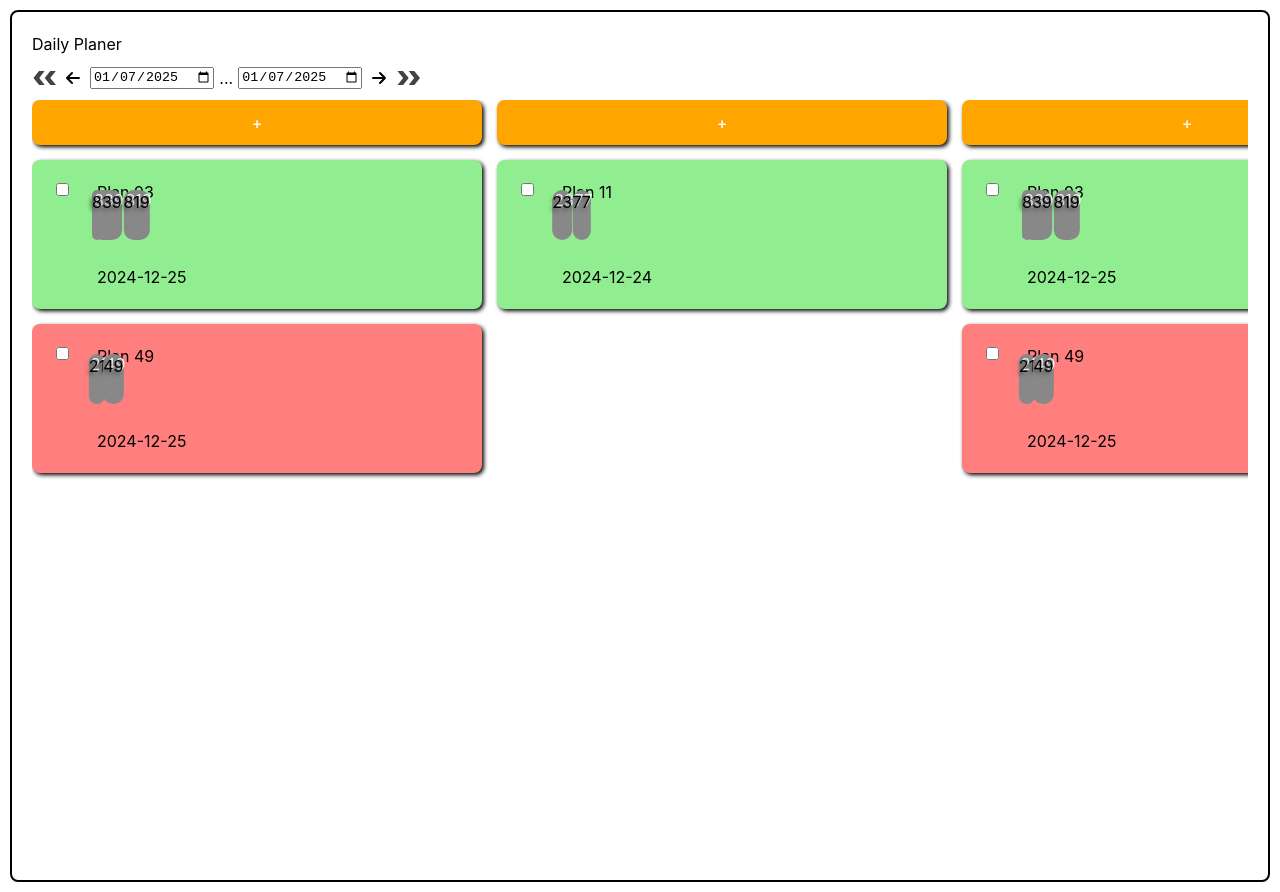
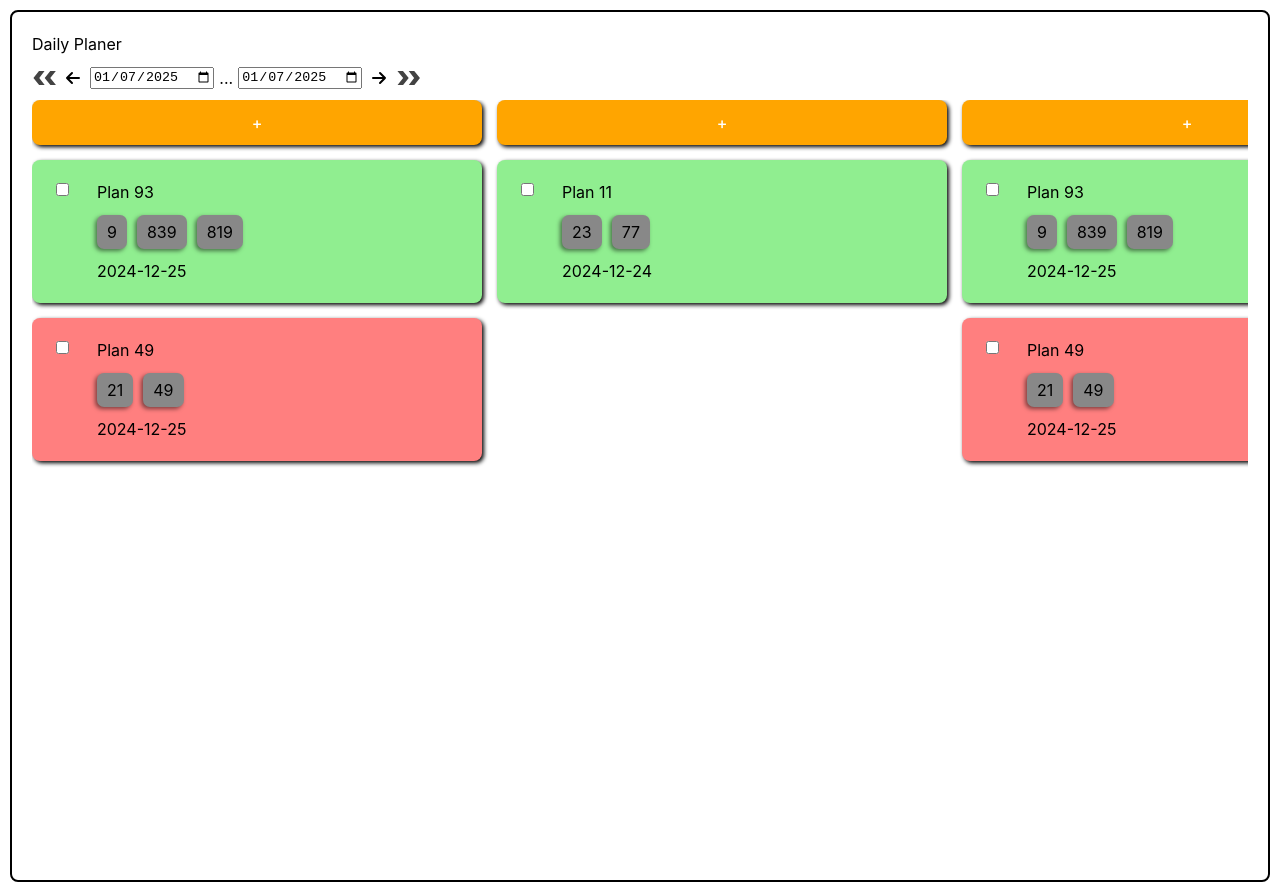
Before and after one commit to SangHwi-Back/daily-planer-react, a React (Vite) app: page / in a window 1280 px wide. Built offline with nearby package versions, Linux system fonts and the light colour scheme.

Commit message:
Edit plan CSS

```diff
--- a/src/DailyPlanerContainer/PlanContainer.tsx
+++ b/src/DailyPlanerContainer/PlanContainer.tsx
@@ -26,16 +26,19 @@ export default function PlanContainer({plan}: Props) {
           </div>
           {/*End of Top Area*/}
 
-          <div className={styles.bottomArea}>
+          <div className={styles.tagArea}>
             {tags.map(tag => (
               <span className={styles.roundedTag}>
-                <div>{tag.name}</div>
+                <div className={styles.subView}>{tag.name}</div>
               </span>
             ))}
           </div>
           {/*End of Bottom Area*/}
 
-          {date}
+          <div className={styles.bottomArea}>
+            {date}
+          </div>
+
         </div>
         {/*End of Contents Trailing*/}
       </div>
--- a/src/DailyPlanerContainer/planContainer.module.css
+++ b/src/DailyPlanerContainer/planContainer.module.css
@@ -33,20 +33,30 @@
     justify-content: space-evenly;
 }
 
-.contentsTrailing > .bottomArea {
+.contentsTrailing > .tagArea {
     display: flex;
     flex-direction: row;
+    gap: 10px;
+    padding-bottom: 10px;
+}
+
+.contentsTrailing > .bottomArea {
+
 }
 
 /* End of Contents */
 
 .roundedTag {
-    height: 50px;
+    padding: 5px 10px;
     background-color: #888888;
     color: black;
-    border-radius: 10px;
-    transform: translate(-50%, -50%);
-    text-shadow: -2px 2px 4px rgba(0, 0, 0, 0.5), 2px -2px 0 rgba(255, 255, 255, 0.9);
+    border-radius: 7px;
+    align-content: center;
+    box-shadow: -2px 2px 4px rgba(0, 0, 0, 0.5);
+}
+
+.roundedTag > .subView {
+
 }
 
 .checkBox {
```
